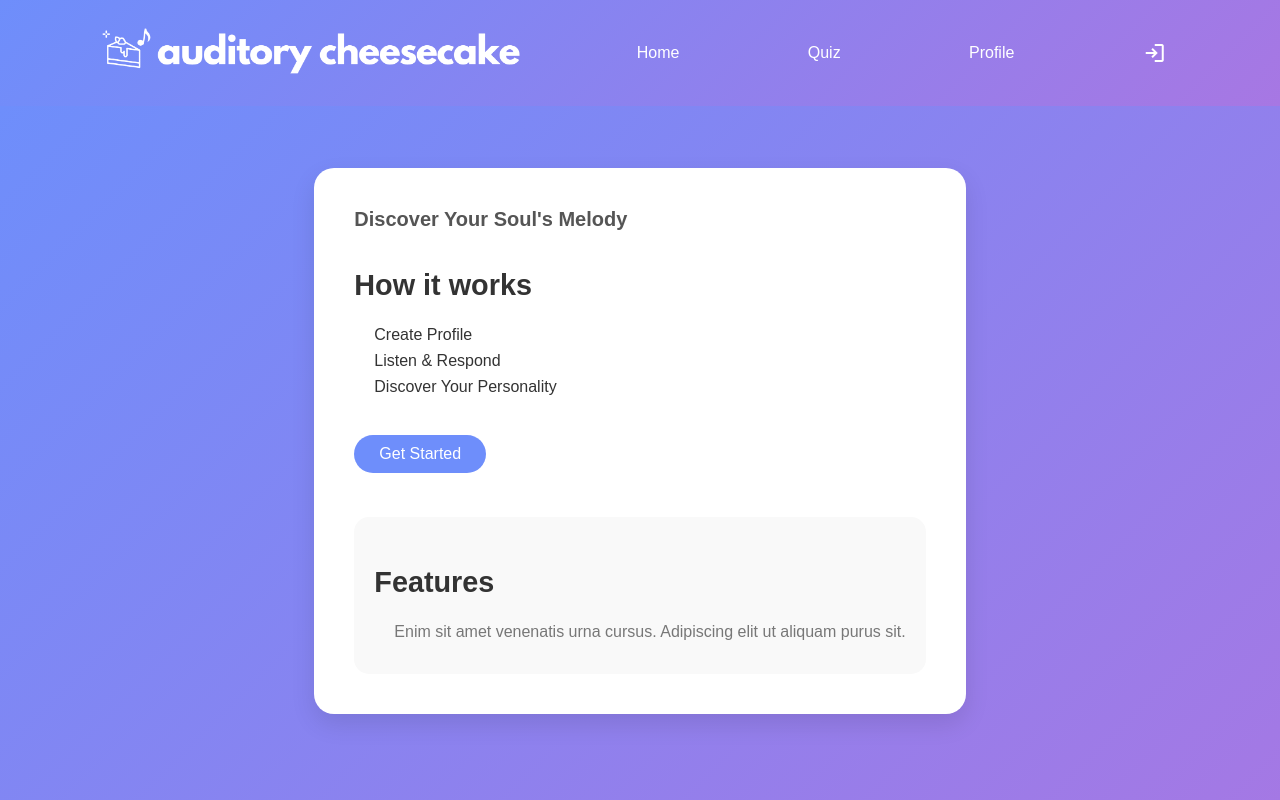
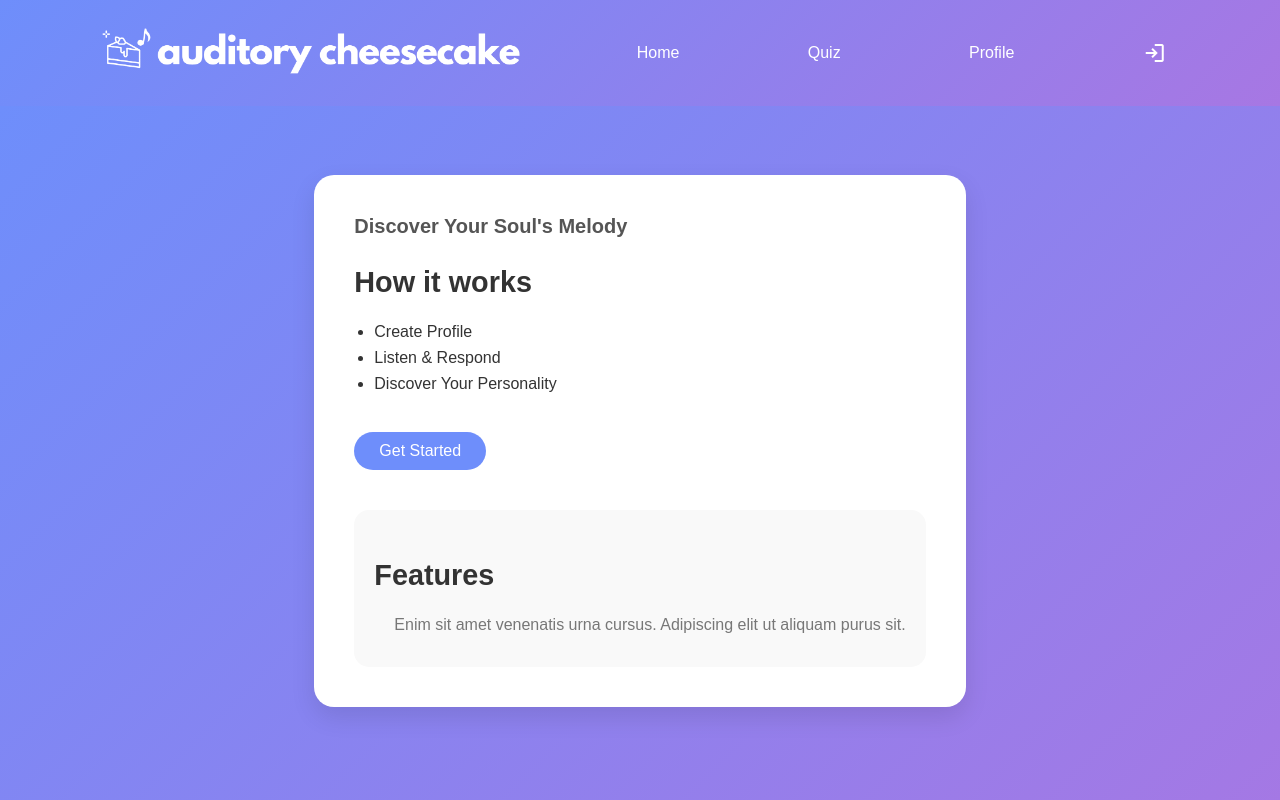
Before and after one commit to agiledev-students-spring2024/4-final-project-auditory-cheesecake, a React (Create React App) app in the folder frontend/: page / in a window 1280 px wide. Built offline with nearby package versions, Linux system fonts and the light colour scheme; the HTML template or start-up script is replaced by a standard one.

Commit message:
temporary comment out for overflow rule

```diff
--- a/frontend/src/views/HomePage/HomePage.css
+++ b/frontend/src/views/HomePage/HomePage.css
@@ -60,7 +60,7 @@
   margin: 13;
   padding: 0;
   box-sizing: border-box;
-  overflow: hidden;
+  /* overflow: hidden; */
   font-family: 'Poppins', sans-serif;
 }
 
```
